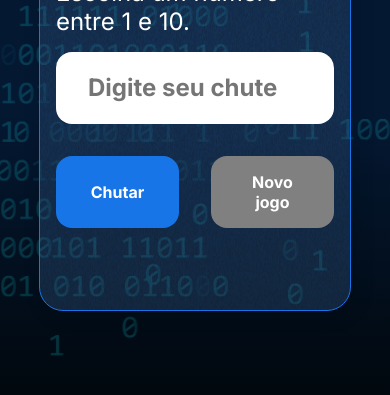
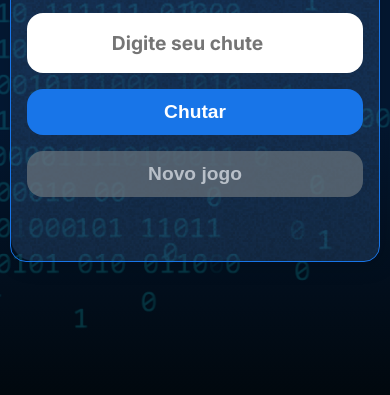
Before and after one commit to johnnymaia/Jogo_do_numero_secreto, a plain HTML site: page index.html in a window 390 px wide. Shown: the part 449-844 px from the top of the page. Drawn offline with Linux system fonts and the light colour scheme.

Commit message:
Update style.css

```diff
--- a/style.css
+++ b/style.css
@@ -1,141 +1,230 @@
+/* Definição de variáveis CSS para cores, fontes e espaçamentos */
+:root {
+    --cor-primaria: #1354a5; /* Azul escuro 1 */
+    --cor-secundaria: #041832; /* Azul escuro 2 */
+    --cor-terciaria: #01080e; /* Azul mais escuro */
+    --cor-destaque: #1875e8; /* Azul vibrante */
+    --cor-texto-padrao: white;
+    --cor-input-texto: #1875e8;
+    --cor-botao-desabilitado: #6c757d; /* Um cinza padrão para desabilitado */
+
+    --fonte-titulo: "Chakra Petch", sans-serif;
+    --fonte-geral: "Inter", sans-serif;
+
+    --espacamento-medio: 2rem; /* 32px */
+    --espacamento-grande: 3rem; /* 48px */
+    --borda-arredondada: 16px;
+}
+
+/* Reset básico para todos os elementos:
+   - box-sizing: border-box para facilitar o layout (padding e border incluídos na largura/altura).
+   - margin e padding zerados para controle total do espaçamento.
+*/
 * {
     box-sizing: border-box;
     margin: 0;
     padding: 0;
-  color: white;
 }
 
 body {
+    /* Gradiente de fundo com cores definidas por variáveis */
     background: linear-gradient(
-    #1354a5 0%,
-    #041832 33.33%,
-    #041832 66.67%,
-    #01080e 100%
+        var(--cor-primaria) 0%,
+        var(--cor-secundaria) 33.33%,
+        var(--cor-secundaria) 66.67%,
+        var(--cor-terciaria) 100%
     );
-  height: 100vh;
+    height: 100vh; /* Ocupa a altura total da viewport */
     display: flex;
-  align-items: center;
-  justify-content: center;
+    align-items: center; /* Centraliza verticalmente o conteúdo */
+    justify-content: center; /* Centraliza horizontalmente o conteúdo */
+    color: var(--cor-texto-padrao); /* Define a cor padrão do texto para o body e seus filhos */
+    font-family: var(--fonte-geral); /* Define a fonte padrão para o body e seus filhos */
 }
 
+/* Pseudo-elemento para a imagem de fundo decorativa com opacidade */
 body::before {
-  background-image: url("img/code.png");
-  background-repeat: no-repeat;
-  background-position: right;
+    background: url("img/code.png") no-repeat right / cover; /* shorthand: url, repeat, position / size */
     content: "";
     display: block;
     position: absolute;
     width: 100%;
     height: 100%;
     opacity: 0.4;
+    z-index: -1; /* Garante que a imagem de fundo fique atrás do conteúdo */
 }
 
+/* Estilo do container principal do jogo */
 .container {
     width: 80%;
+    max-width: 1200px; /* Limite a largura máxima para telas muito grandes */
     height: 80%;
+    max-height: 800px; /* Limite a altura máxima */
     display: flex;
     align-items: center;
     justify-content: space-between;
-  border-radius: 24px;
-  border: 1px solid #1875e8;
+    border-radius: var(--borda-arredondada);
+    border: 1px solid var(--cor-destaque);
     box-shadow: 4px 4px 20px 0px rgba(1, 8, 14, 0.15);
     background-image: url("img/Ruido.png");
-  background-size: 100% 100%;
+    background-size: cover; /* A imagem de ruído cobre todo o container */
     position: relative;
+    overflow: hidden; /* Garante que os cantos arredondados sejam respeitados */
+}
+
+/* Conteúdo interno do container (informações + imagem da IA) */
+.container__conteudo {
+    display: flex;
+    align-items: center;
+    position: absolute; /* Posição absoluta para alinhamento específico */
+    bottom: 0; /* Alinha na parte inferior do container */
+    width: 100%; /* Ocupa a largura total do container */
+    padding: 0 var(--espacamento-grande); /* Padding horizontal */
+}
+
+/* Seção de informações (título, parágrafo, input, botões) */
+.container__informacoes {
+    flex: 1; /* Ocupa o espaço disponível */
+    padding-right: var(--espacamento-grande); /* Espaçamento à direita se tiver imagem ao lado */
+}
+
+/* Imagem da pessoa/IA */
+.container__imagem-pessoa {
+    max-width: 50%; /* Garante que a imagem não seja maior que a metade */
+    height: auto; /* Mantém a proporção */
+    display: block; /* Remove possíveis espaços extras de imagens inline */
+}
+
+
+/* Estilos dos textos */
+h1 {
+    font-family: var(--fonte-titulo);
+    font-size: 72px; /* Pode ser ajustado com rem para responsividade */
+    padding-bottom: var(--espacamento-grande);
+}
+
+.texto__paragrafo {
+    font-size: 32px; /* Pode ser ajustado com rem */
+    font-weight: 400;
+}
+
+/* Estilo do input */
+.container__input {
+    width: 100%;
+    height: 72px;
+    border-radius: var(--borda-arredondada);
+    background-color: #fff;
+    border: none;
+    color: var(--cor-input-texto);
+    padding: var(--espacamento-medio);
+    font-size: 24px; /* Pode ser ajustado com rem */
+    font-weight: 700;
+    font-family: var(--fonte-geral);
+    text-align: center; /* Centraliza o texto digitado */
+    outline: none; /* Remove o outline padrão */
+    transition: box-shadow 0.2s ease-in-out; /* Transição para o foco */
+}
+
+.container__input:focus {
+    box-shadow: 0 0 0 3px var(--cor-destaque), 0 0 0 6px rgba(24, 117, 232, 0.2); /* Efeito de foco visual */
+}
+
+/* Contêiner dos botões */
+.container__botoes {
+    display: flex;
+    gap: var(--espacamento-medio); /* Espaçamento entre os botões */
+    margin-top: var(--espacamento-medio); /* Espaçamento superior */
+}
+
+/* Estilo geral dos botões */
+.container__botao {
+    border-radius: var(--borda-arredondada);
+    background: var(--cor-destaque);
+    padding: 16px 24px;
+    width: 100%;
+    font-size: 24px; /* Pode ser ajustado com rem */
+    font-weight: 700;
+    border: none;
+    cursor: pointer; /* Indica que é um elemento clicável */
+    transition: background-color 0.3s ease; /* Transição suave na cor de fundo */
+    color: var(--cor-texto-padrao); /* Garante que o texto do botão seja branco */
+}
+
+/* Efeito hover para botões não desabilitados */
+.container__botao:hover:not(:disabled) {
+    background-color: #125aa6; /* Um tom ligeiramente mais escuro de azul */
+}
+
+/* Estilo para botões desabilitados */
+button:disabled {
+    background-color: var(--cor-botao-desabilitado);
+    cursor: not-allowed; /* Altera o cursor para indicar que não é clicável */
+    opacity: 0.7; /* Reduz a opacidade para indicar o estado */
+}
+
+/* Ajustes de margem para o contêiner de texto */
+.container__texto {
+    margin: 1rem 0; /* Espaçamento superior e inferior */
+}
+
+/* Estilo para texto com cor azul de destaque */
+.container__texto-azul {
+    color: var(--cor-destaque);
+}
+
+/* ------------------------------------------- */
+/* MEDIA QUERIES (Responsividade)             */
+/* ------------------------------------------- */
+
+@media screen and (max-width: 1250px) {
+    .container {
+        flex-direction: column; /* Empilha o conteúdo em coluna em telas menores */
+        height: auto; /* Altura flexível para o container */
+        width: 95%; /* Ocupa mais largura da tela */
+        padding: 2rem 1rem; /* Adiciona padding interno para melhor espaçamento */
     }
 
     .container__conteudo {
-  display: flex;
-  align-items: center;
-  position: absolute;
-  bottom: 0;
+        position: static; /* Remove o posicionamento absoluto */
+        flex-direction: column; /* Seus filhos também empilham */
+        padding: 0; /* Remove padding que não é mais necessário aqui */
+        align-items: center; /* Centraliza itens */
+        text-align: center; /* Centraliza textos */
     }
 
     .container__informacoes {
-  flex: 1;
-  padding: 3rem;
+        padding-right: 0; /* Remove padding extra */
+        margin-bottom: var(--espacamento-medio); /* Espaçamento inferior */
+        width: 100%;
+    }
+
+    h1 {
+        font-size: 3rem; /* Tamanho de fonte adaptado */
+        padding-bottom: 1rem;
+    }
+
+    .texto__paragrafo {
+        font-size: 1.5rem; /* Tamanho de fonte adaptado */
+    }
+
+    .container__input {
+        font-size: 1.2rem; /* Tamanho de fonte do input adaptado */
+        height: 60px; /* Altura ajustada */
+        padding: 1rem;
+    }
+
+    .container__botoes {
+        flex-direction: column; /* Botões empilhados verticalmente */
+        gap: 1rem; /* Espaçamento menor entre botões */
+        margin-top: 1rem;
     }
 
     .container__botao {
-  border-radius: 16px;
-  background: #1875e8;
-  padding: 16px 24px;
-  width: 100%;
-  font-size: 24px;
-  font-weight: 700;
-  border: none;
-  margin-top: 2rem;
-}
-
-.container__texto {
-  margin: 16px 0 16px 0;
-}
-
-.container__texto-azul {
-  color: #1875e8;
-}
-
-.container__input {
-  width: 100%;
-  height: 72px;
-  border-radius: 16px;
-  background-color: #fff;
-  border: none;
-  color: #1875e8;
-  padding: 2rem;
-  font-size: 24px;
-  font-weight: 700;
-  font-family: "Inter", sans-serif;
-}
-
-.container__botoes {
-  display: flex;
-  gap: 2em;
-}
-
-h1 {
-  font-family: "Chakra Petch", sans-serif;
-  font-size: 72px;
-  padding-bottom: 3rem;
-}
-
-p,
-button {
-  font-family: "Inter", sans-serif;
-}
-
-.texto__paragrafo {
-  font-size: 32px;
-  font-weight: 400;
-}
-
-button:disabled {
-  background-color: gray;
-}
-
-@media screen and (max-width: 1250px) {
-  h1 {
-    font-size: 50px;
-  }
-
-  .container__botao {
-    font-size: 16px;
-  }
-
-  .texto__paragrafo {
-    font-size: 24px;
+        font-size: 1.2rem; /* Tamanho de fonte do botão adaptado */
+        padding: 12px 18px; /* Padding ajustado */
     }
 
     .container__imagem-pessoa {
-    display: none;
-  }
-
-  .container__conteudo {
-    display: block;
-    position: inherit;
-  }
-
-  .container__informacoes {
-    padding: 1rem;
+        display: none; /* Oculta a imagem da IA em telas menores */
     }
 }
```
Lines whose indentation alone changed are shown as unchanged.
